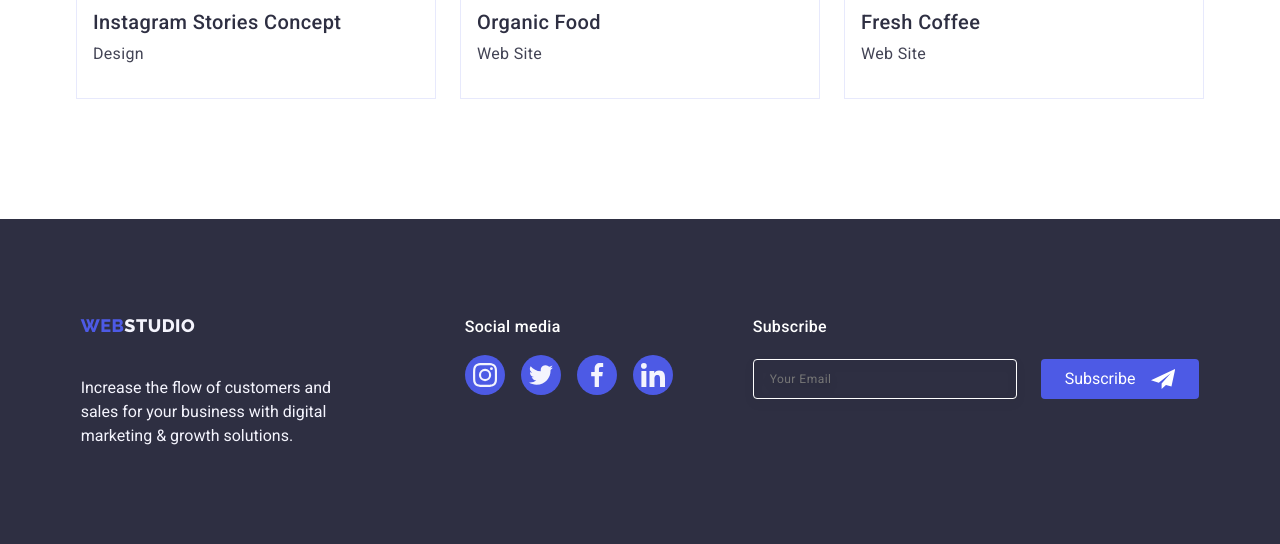
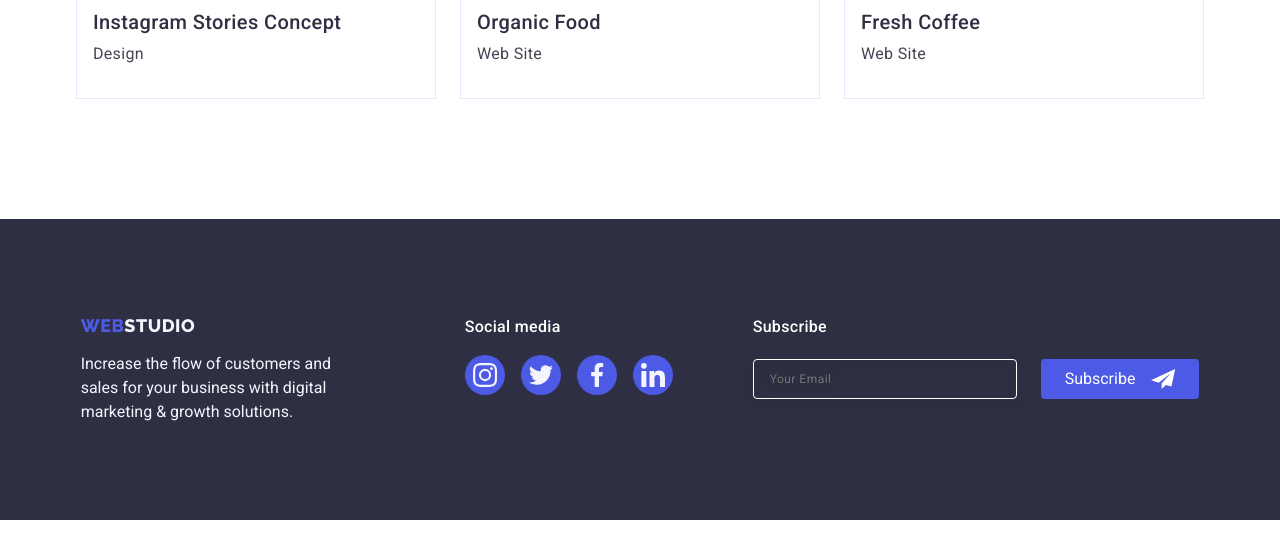
Before and after one commit to olehpetrovasyliev/goit-markup-hw-07, a plain HTML site: page portfolio.html in a window 1280 px wide. Shown: the part 1549-2093 px from the top of the page. After the commit the page ends 2069 px from the top, so only its background shows below. Drawn offline with nearby package versions, Linux system fonts and the light colour scheme.

Commit message:
footer+mob menu

```diff
--- a/css/styles.css
+++ b/css/styles.css
@@ -241,7 +241,7 @@ textarea::placeholder {
     flex-wrap: wrap;
     gap: 72px 24px;
     justify-content: flex-start;
-    align-items: center;
+    align-items: flex-start;
   }
 }
 @media only screen and (min-width: 1158px) {
@@ -268,7 +268,7 @@ textarea::placeholder {
     max-width: 264px;
     flex-direction: row;
     flex-wrap: wrap;
-    gap: 24px 72px;
+
     align-items: center;
   }
 }
```
Also changed, not shown: index.html (+2 -2 lines).
